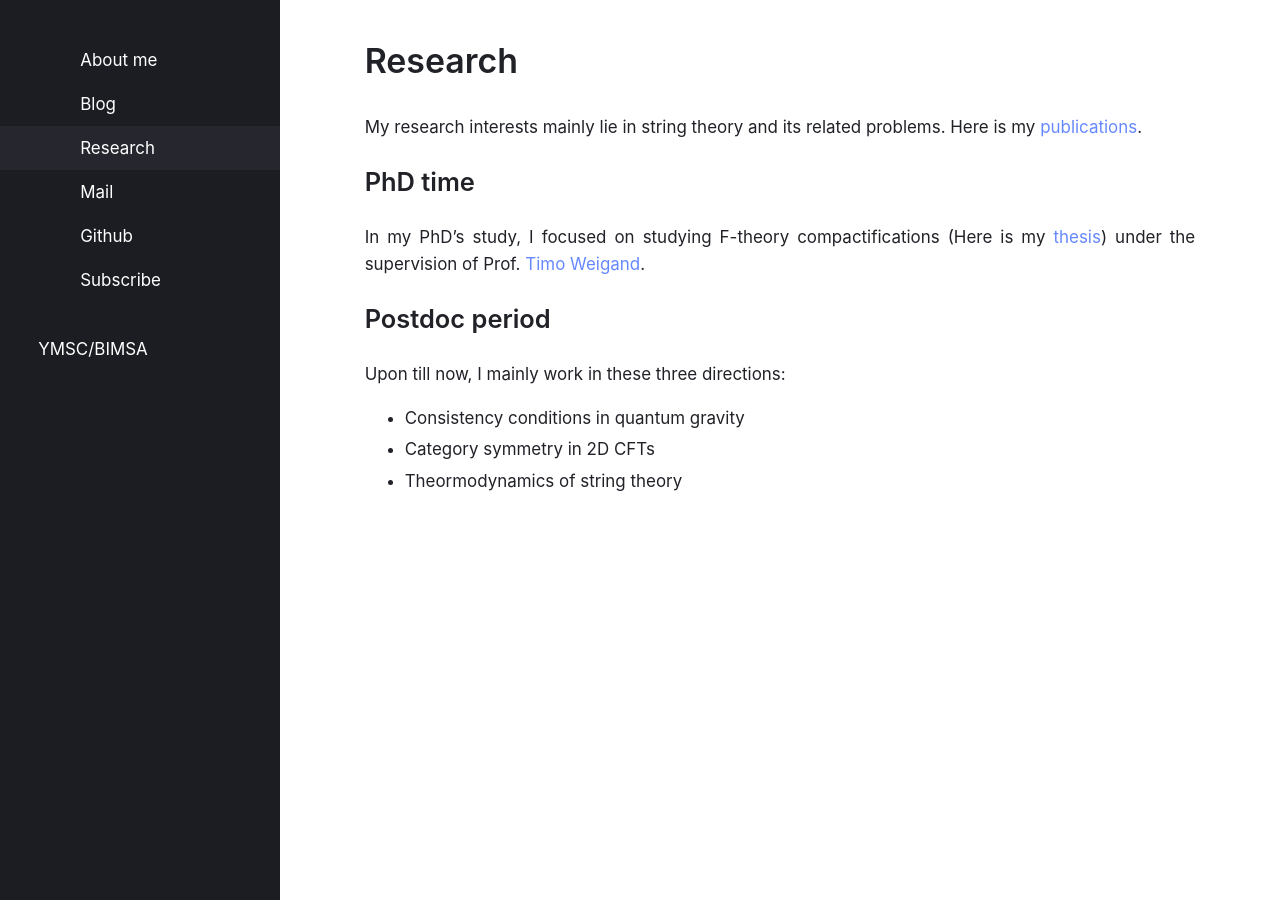
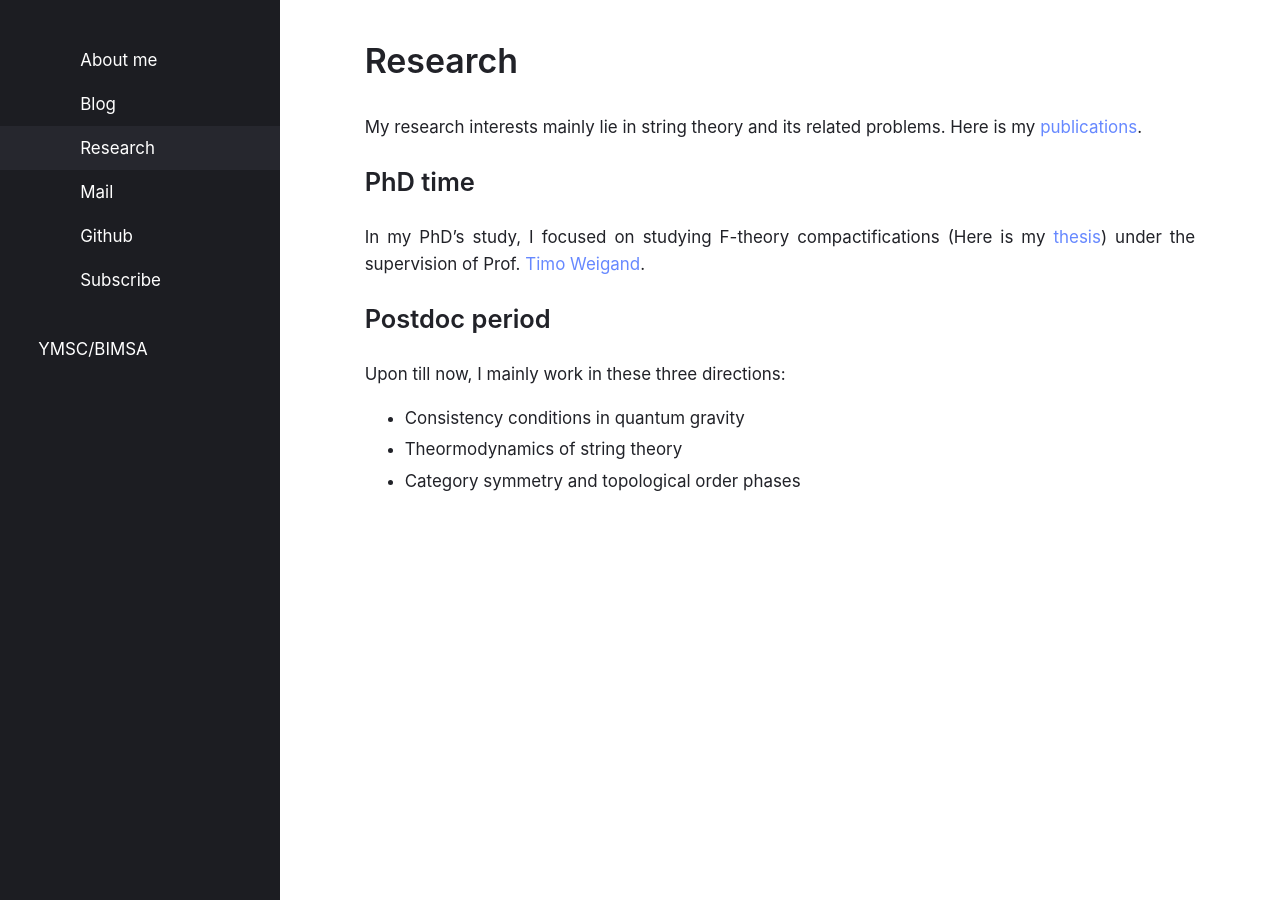
Before and after one commit to fengjunjohnxu/fengjunjohnxu.github.io, a Jekyll site: the page built from research.md, in a window 1280 px wide. Built offline with Jekyll 4.4.1, drawn with Linux system fonts in a browser that asks for light colours; some web fonts are replaced; our own code applies the rules of GitHub Pages for plain Markdown files.

Commit message:
Update research.md

```diff
--- a/research.md
+++ b/research.md
@@ -14,5 +14,5 @@ In my PhD's study, I focused on studying F-theory compactifications (Here is my
 Upon till now, I mainly work in these three directions:
 
 - Consistency conditions in quantum gravity
- - Category symmetry in 2D CFTs
- - Theormodynamics of string theory
+- Theormodynamics of string theory
+- Category symmetry and topological order phases
```
